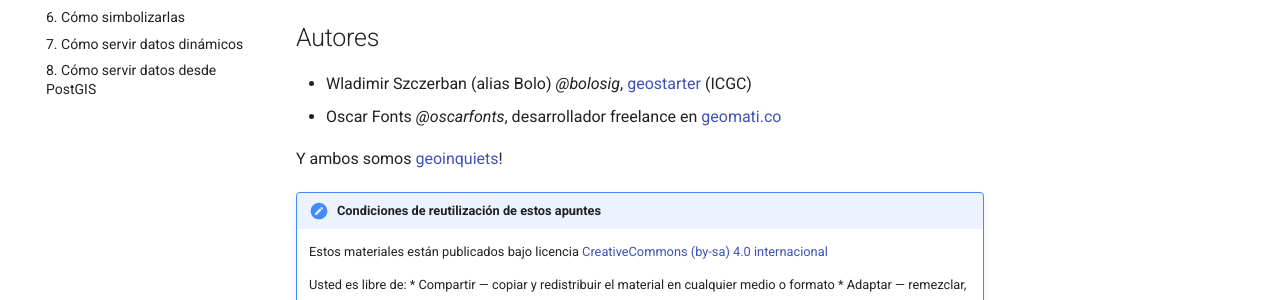
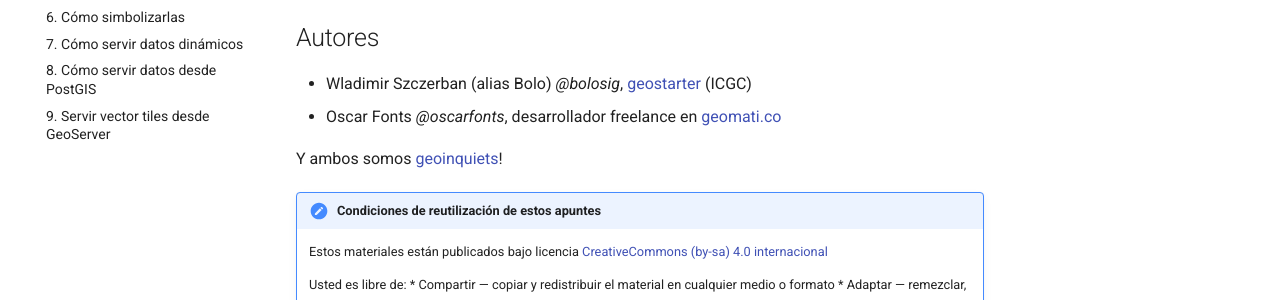
Before and after one commit to geoinquiets/taller-vt, an MkDocs documentation site: the page built from docs/index.md, in a window 1280 px wide. Shown: the part 283-583 px from the top of the page. Built offline with MkDocs 1.6.1 and Material for MkDocs 9.7.7, drawn with Linux system fonts in a browser that asks for light colours; comment, search, counter and statistics services are not loaded; old or Windows-style settings are respelled for this version of MkDocs.

Commit message:
agregar el capitulo de geoserver al indice Close #34

```diff
--- a/mkdocs.yml
+++ b/mkdocs.yml
@@ -19,3 +19,4 @@
 - 6. Cómo simbolizarlas: 6_estilos.md
 - 7. Cómo servir datos dinámicos: 7_servidor_dinamico.md
 - 8. Cómo servir datos desde PostGIS: 8_postgis_vt.md
+- 9. Servir vector tiles desde GeoServer: 9_geoserver_vts.md
```
